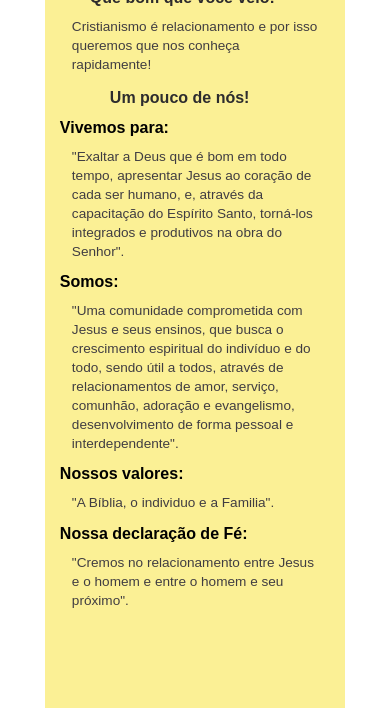
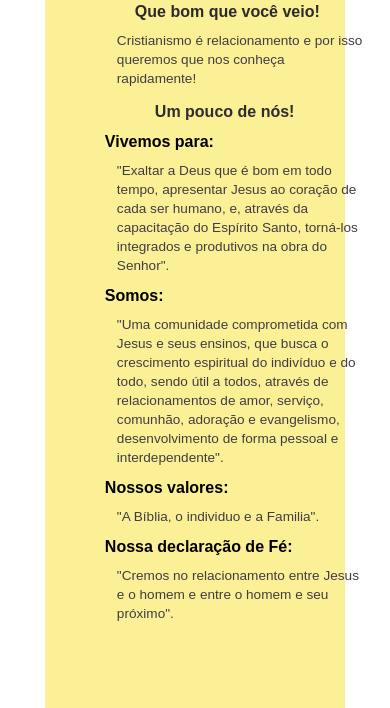
Before and after one commit to D2smelo/TELA-INICIAL-_TESTE, a plain HTML site: page index.html in a window 390 px wide. Shown: the part 161-869 px from the top of the page. Drawn offline with Linux system fonts and the light colour scheme.

Commit message:
Update responsivo.css

```diff
--- a/responsivo.css
+++ b/responsivo.css
@@ -1,7 +1,7 @@
 @media (max-width:672px) {
 
     main {
-        padding: 5px;
+        padding: 50px;
         max-width: 495px; /* Limita a largura máxima do cartão */
         width: 77%;
         height: 100vh;
```
